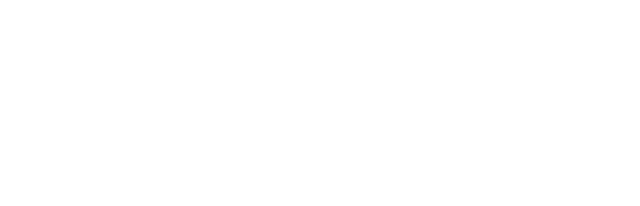
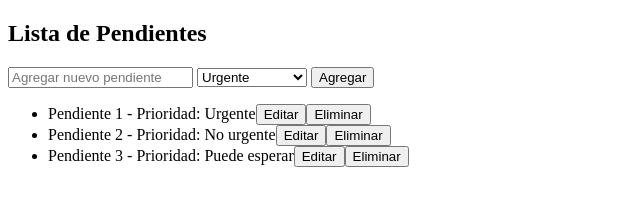
Before and after one commit to jjimenez2022152/Laboratorio_PS-1, a plain HTML site: page assets/pages/toDoList.html in a window 1280 px wide. Shown: the whole page, without its empty margins (0-640 px from the left). Drawn offline with Linux system fonts and the light colour scheme.

Commit message:
Se avanza con la parte logica del script

```diff
--- a/assets/pages/toDoList.html
+++ b/assets/pages/toDoList.html
@@ -10,12 +10,25 @@
 <body>
     <section class="home">
         <div class="in-flex">
-            <div>
+            <h1>Lista de Pendientes</h1>
 
-            </div>
+            <form id="todo-form">
+                <input type="text" id="todo-input" placeholder="Agregar nuevo pendiente">
+                <select id="priority-select">
+                    <option value="Urgente">Urgente</option>
+                    <option value="No urgente">No urgente</option>
+                    <option value="Puede esperar">Puede esperar</option>
+                </select>
+                <button type="submit">Agregar</button>
+            </form>
+
+            <ul id="todo-list">
+
+            </ul>
+
         </div>
     </section>
-
+    <script src="../../assets/scripts/toDoList.js"></script>
 </body>
 
 </html>
--- /dev/null
+++ b/assets/scripts/toDoList.js
@@ -0,0 +1,60 @@
+document.addEventListener("DOMContentLoaded", function() {
+    const form = document.getElementById("todo-form");
+    const input = document.getElementById("todo-input");
+    const select = document.getElementById("priority-select");
+    const list = document.getElementById("todo-list");
+
+    let todos = [];
+
+    todos.push({ text: "Pendiente 1", priority: "Urgente" });
+    todos.push({ text: "Pendiente 2", priority: "No urgente" });
+    todos.push({ text: "Pendiente 3", priority: "Puede esperar" });
+
+    renderTodos();
+
+    form.addEventListener("submit", function(event) {
+      event.preventDefault();
+      const todoText = input.value.trim();
+      const priority = select.value;
+      if (todoText !== "") {
+        const todo = {
+          text: todoText,
+          priority: priority
+        };
+        todos.push(todo);
+        renderTodos();
+        input.value = "";
+      }
+    });
+
+    function renderTodos() {
+      list.innerHTML = "";
+      const priorityOrder = ["Urgente", "No urgente", "Puede esperar"];
+      todos.sort((a, b) => priorityOrder.indexOf(a.priority) - priorityOrder.indexOf(b.priority)); // Ordenar por prioridad
+      todos.forEach((todo, index) => {
+        const li = document.createElement("li");
+        li.textContent = `${todo.text} - Prioridad: ${todo.priority}`;
+
+        const editButton = document.createElement("button");
+        editButton.textContent = "Editar";
+        editButton.addEventListener("click", function() {
+          const newText = prompt("Editar pendiente", todo.text);
+          if (newText !== null) {
+            todo.text = newText.trim();
+            renderTodos();
+          }
+        });
+
+        const deleteButton = document.createElement("button");
+        deleteButton.textContent = "Eliminar";
+        deleteButton.addEventListener("click", function() {
+          todos.splice(index, 1);
+          renderTodos();
+        });
+
+        li.appendChild(editButton);
+        li.appendChild(deleteButton);
+        list.appendChild(li);
+      });
+    }
+  });
--- a/assets/styles/toDoList.css
+++ b/assets/styles/toDoList.css
@@ -10,18 +10,26 @@ body{
 
 .home{
     display: flex;
+    flex-wrap: wrap;
 }
 
 .in-flex{
     flex: 1;
     padding: 25px;
+    min-width: 250px;
+    margin-bottom: 0px;
 }
 
 .in-flex:first-child{
     padding: 25px;
     flex: 2;
+    background-color: white;
+    margin: 20px;
+
 }
 
 .in-flex div {
     padding: 25px;
+    background-color: white;
+    margin: 20px;
 }
```
